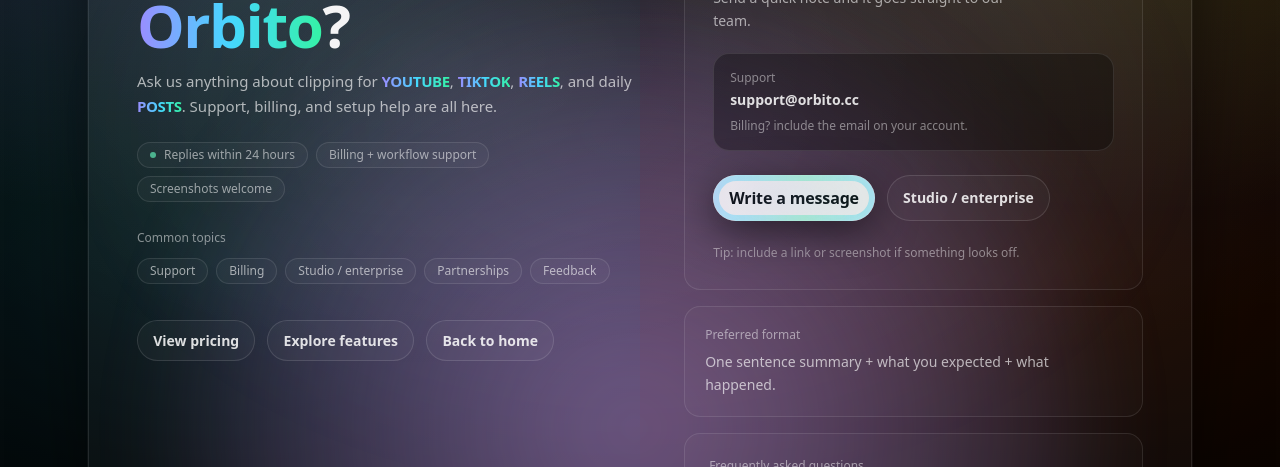
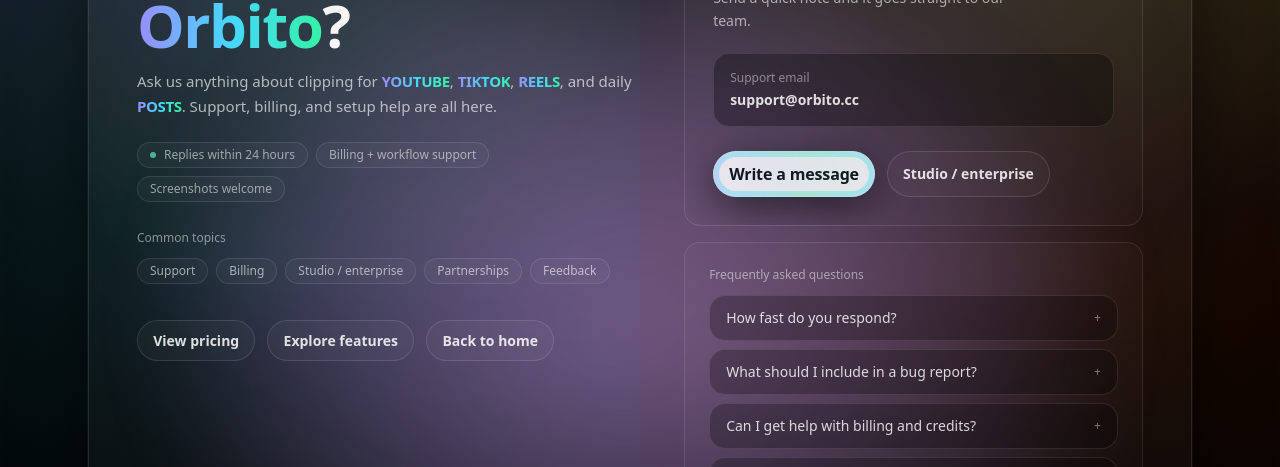
Before and after one commit to Sakibhoq/clipforge-ai, a Next.js app in the folder frontend/: page /contact in a window 1280 px wide. Shown: the part 311-778 px from the top of the page. Built offline with nearby package versions, Linux system fonts and the light colour scheme; no server answers.

Commit message:
Simplify contact right column and remove extra small cards

```diff
--- a/frontend/app/contact/page.tsx
+++ b/frontend/app/contact/page.tsx
@@ -598,11 +598,8 @@ export default function ContactPage() {
                     </div>
 
                     <div className="mt-5 rounded-2xl border border-white/10 bg-black/30 p-4">
-                      <div className="text-xs text-white/45">Support</div>
+                      <div className="text-xs text-white/45">Support email</div>
                       <div className="mt-1 text-sm font-semibold text-white/85">support@orbito.cc</div>
-                      <div className="mt-2 text-xs text-white/45">
-                        Billing? include the email on your account.
-                      </div>
                     </div>
 
                     <div className="mt-6 flex flex-wrap gap-3">
@@ -618,16 +615,6 @@ export default function ContactPage() {
                       </a>
                     </div>
 
-                    <div className="mt-6 text-xs text-white/45">
-                      Tip: include a link or screenshot if something looks off.
-                    </div>
-                  </div>
-                </div>
-
-                <div className="surface-soft p-5">
-                  <div className="text-xs text-white/50">Preferred format</div>
-                  <div className="mt-2 text-sm text-white/65 leading-relaxed">
-                    One sentence summary + what you expected + what happened.
                   </div>
                 </div>
 
```
